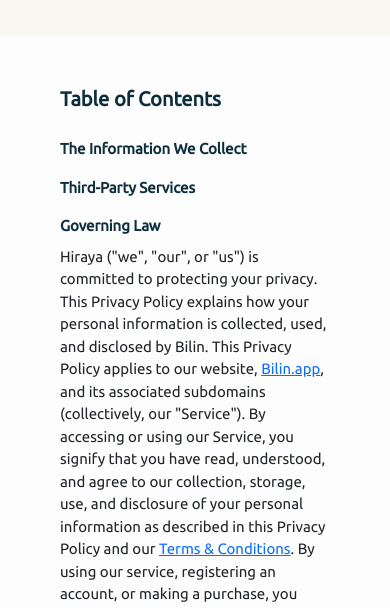
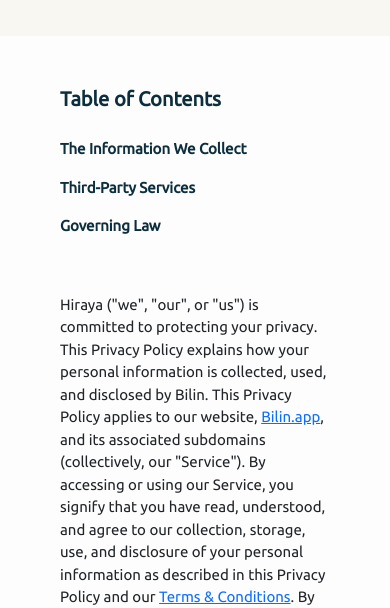
Before and after one commit to Biowulf21/Bilin---The-Food-Donation-App, a website with bundled scripts: page public/src/privacy_policy.html in a window 390 px wide. Shown: the part 236-844 px from the top of the page. Built offline with nearby package versions, Linux system fonts and the light colour scheme.

Commit message:
Responsive layout

```diff
--- a/public/src/privacy_policy.html
+++ b/public/src/privacy_policy.html
@@ -37,7 +37,7 @@
     <section class="p-5 bg-color2">
         <div class="container">
           <div class="row">
-            <div class="col-sm-3">
+            <div class="col-sm-3 pb-5">
                 <div class="aside">
                     <p class="ps text-color1" style="font-size: 20px; font-weight: bold;">Table of Contents</p>
                     <nav">
```
Also changed, not shown: public/src/terms_and_conditions.html (+1 -1 lines).
